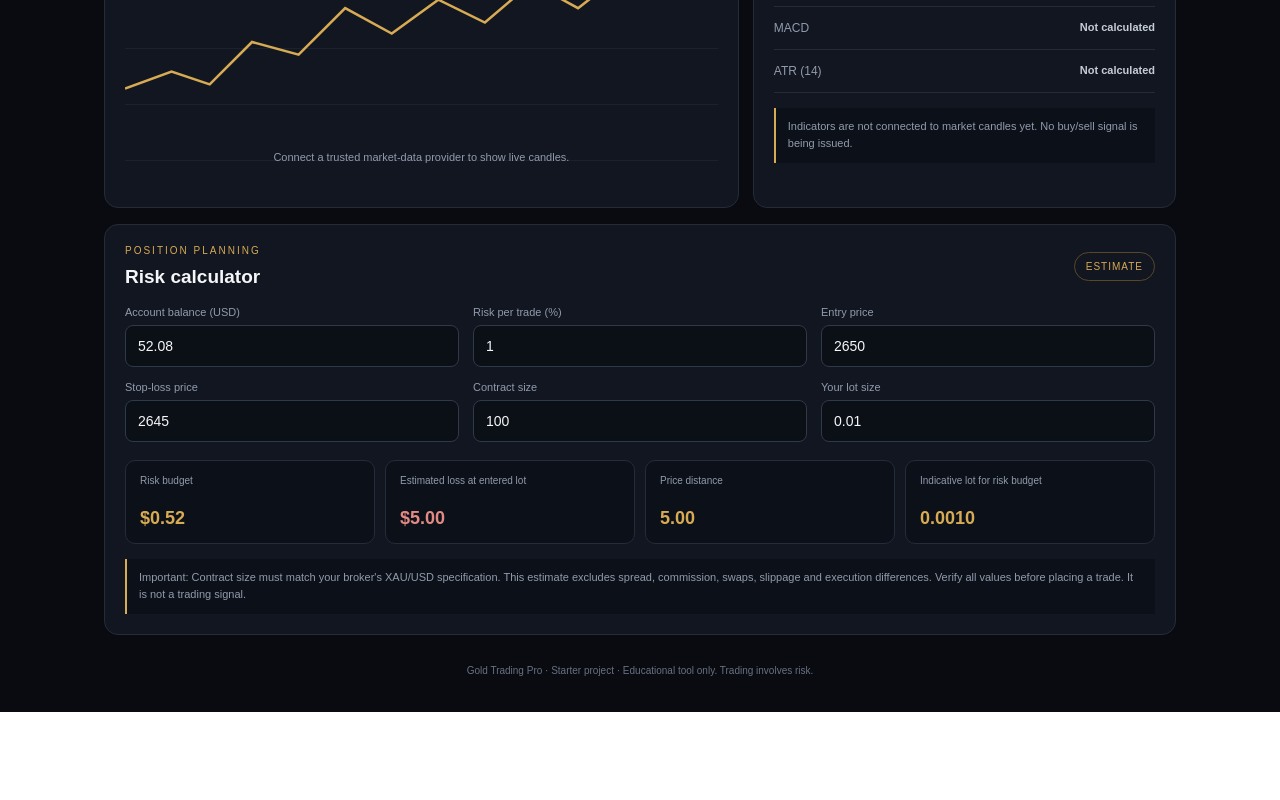
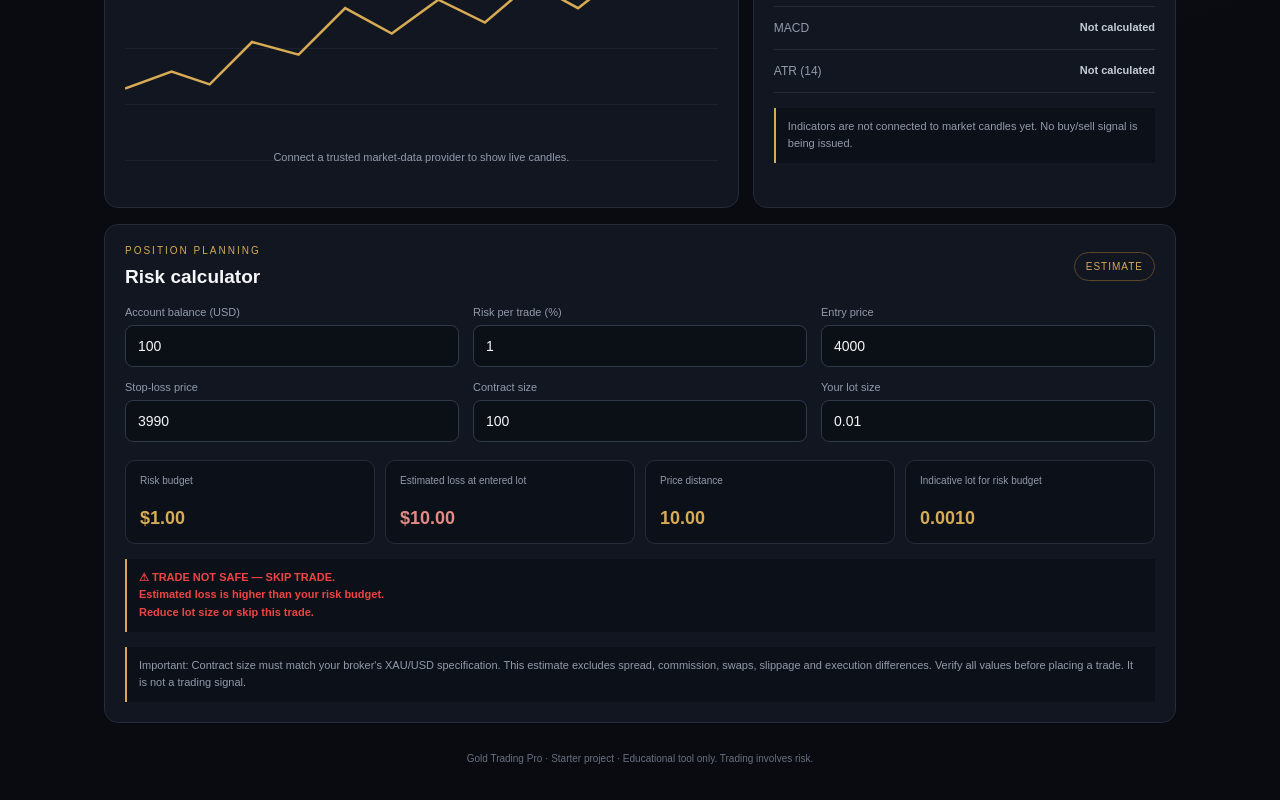
Before and after one commit to lkmalhani9-code/gold-trading-pro, a Next.js app: page / in a window 1280 px wide. Shown: the part 605-1405 px from the top of the page. Before the commit the page ends 1317 px from the top, so only its background shows below. Built offline with nearby package versions, Linux system fonts and the light colour scheme.

Commit message:
Update initial values in RiskCalculator component

```diff
--- a/components/RiskCalculator.tsx
+++ b/components/RiskCalculator.tsx
@@ -1,29 +1,65 @@
+
 "use client";
+
 import { useMemo, useState } from "react";
 
 export default function RiskCalculator() {
-  const [balance, setBalance] = useState("52.08");
+  const [balance, setBalance] = useState("100");
   const [riskPct, setRiskPct] = useState("1");
-  const [entry, setEntry] = useState("2650");
-  const [stop, setStop] = useState("2645");
+  const [entry, setEntry] = useState("4000");
+  const [stop, setStop] = useState("3990");
   const [contract, setContract] = useState("100");
   const [lot, setLot] = useState("0.01");
 
   const result = useMemo(() => {
-    const b = Number(balance), r = Number(riskPct), e = Number(entry), s = Number(stop);
-    const c = Number(contract), l = Number(lot);
+    const b = Number(balance);
+    const r = Number(riskPct);
+    const e = Number(entry);
+    const s = Number(stop);
+    const c = Number(contract);
+    const l = Number(lot);
+
     const distance = Math.abs(e - s);
     const budget = b * r / 100;
     const loss = distance * c * l;
-    const suggestedLot = distance > 0 && c > 0 ? budget / (distance * c) : 0;
-    return { distance, budget, loss, suggestedLot, valid: [b,r,e,s,c,l].every(Number.isFinite) && b >= 0 && r >= 0 && c > 0 && l >= 0 };
+    const suggestedLot =
+      distance > 0 && c > 0 ? budget / (distance * c) : 0;
+
+    const valid =
+      [b, r, e, s, c, l].every(Number.isFinite) &&
+      b > 0 && r > 0 && c > 0 && l > 0 &&
+      e > 0 && s > 0 && distance > 0;
+
+    return {
+      distance,
+      budget,
+      loss,
+      suggestedLot,
+      valid,
+      tooRisky: valid && loss > budget
+    };
   }, [balance, riskPct, entry, stop, contract, lot]);
 
-  const field = (label: string, value: string, setter: (v: string) => void, step = "any") => (
-    <label className="field"><span>{label}</span><input type="number" inputMode="decimal" step={step} value={value} onChange={e => setter(e.target.value)} /></label>
+  const field = (
+    label: string,
+    value: string,
+    setter: (v: string) => void,
+    step = "any"
+  ) => (
+    <label className="field">
+      <span>{label}</span>
+      <input
+        type="number"
+        inputMode="decimal"
+        step={step}
+        value={value}
+        onChange={e => setter(e.target.value)}
+      />
+    </label>
   );
 
-  return <div className="calculator">
+  return (
+    <div className="calculator">
       <div className="fields">
         {field("Account balance (USD)", balance, setBalance, "0.01")}
         {field("Risk per trade (%)", riskPct, setRiskPct, "0.1")}
@@ -32,12 +68,59 @@ export default function RiskCalculator() {
         {field("Contract size", contract, setContract, "1")}
         {field("Your lot size", lot, setLot, "0.01")}
       </div>
+
       <div className="results">
-      <div><small>Risk budget</small><strong>${result.valid ? result.budget.toFixed(2) : "—"}</strong></div>
-      <div><small>Estimated loss at entered lot</small><strong className="loss">${result.valid ? result.loss.toFixed(2) : "—"}</strong></div>
-      <div><small>Price distance</small><strong>{result.valid ? result.distance.toFixed(2) : "—"}</strong></div>
-      <div><small>Indicative lot for risk budget</small><strong>{result.valid ? result.suggestedLot.toFixed(4) : "—"}</strong></div>
+        <div>
+          <small>Risk budget</small>
+          <strong>${result.valid ? result.budget.toFixed(2) : "—"}</strong>
         </div>
-    <p className="notice">Important: Contract size must match your broker's XAU/USD specification. This estimate excludes spread, commission, swaps, slippage and execution differences. Verify all values before placing a trade. It is not a trading signal.</p>
-  </div>;
+
+        <div>
+          <small>Estimated loss at entered lot</small>
+          <strong className="loss">
+            ${result.valid ? result.loss.toFixed(2) : "—"}
+          </strong>
+        </div>
+
+        <div>
+          <small>Price distance</small>
+          <strong>
+            {result.valid ? result.distance.toFixed(2) : "—"}
+          </strong>
+        </div>
+
+        <div>
+          <small>Indicative lot for risk budget</small>
+          <strong>
+            {result.valid ? result.suggestedLot.toFixed(4) : "—"}
+          </strong>
+        </div>
+      </div>
+
+      {result.valid && result.tooRisky && (
+        <div className="notice" style={{ color: "#ef4444", fontWeight: "bold" }}>
+          ⚠ TRADE NOT SAFE — SKIP TRADE.
+          <br />
+          Estimated loss is higher than your risk budget.
+          <br />
+          Reduce lot size or skip this trade.
+        </div>
+      )}
+
+      {result.valid && !result.tooRisky && (
+        <div className="notice" style={{ color: "#16a34a", fontWeight: "bold" }}>
+          Risk is within your selected budget.
+          <br />
+          This is not a guarantee that the trade is safe or profitable.
+        </div>
+      )}
+
+      <p className="notice">
+        Important: Contract size must match your broker's XAU/USD
+        specification. This estimate excludes spread, commission,
+        swaps, slippage and execution differences. Verify all values
+        before placing a trade. It is not a trading signal.
+      </p>
+    </div>
+  );
        }
```
Lines whose indentation alone changed are shown as unchanged.
